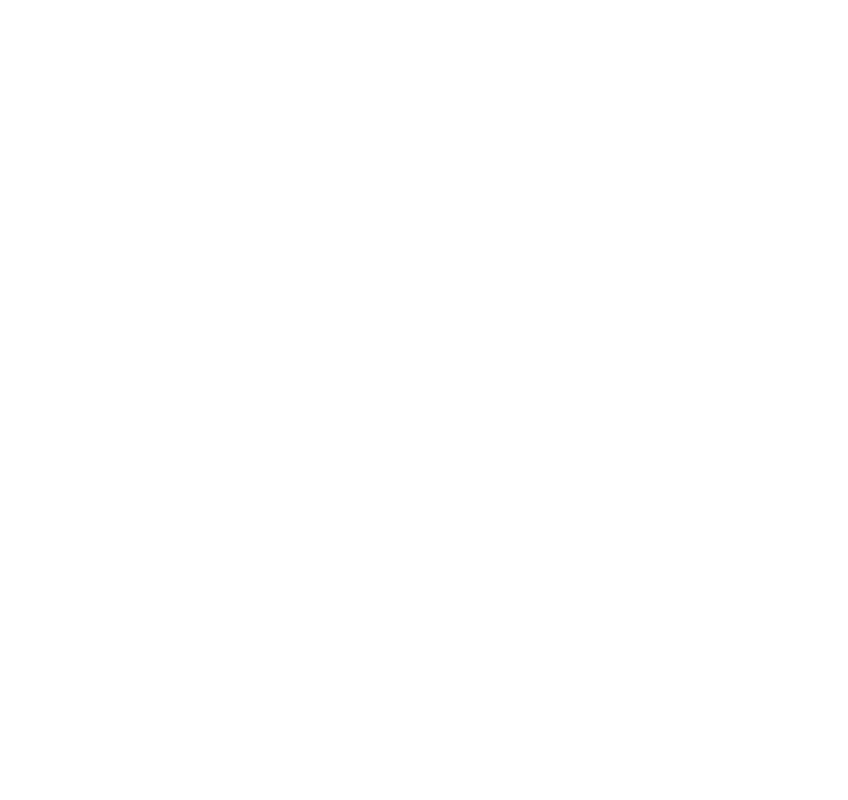
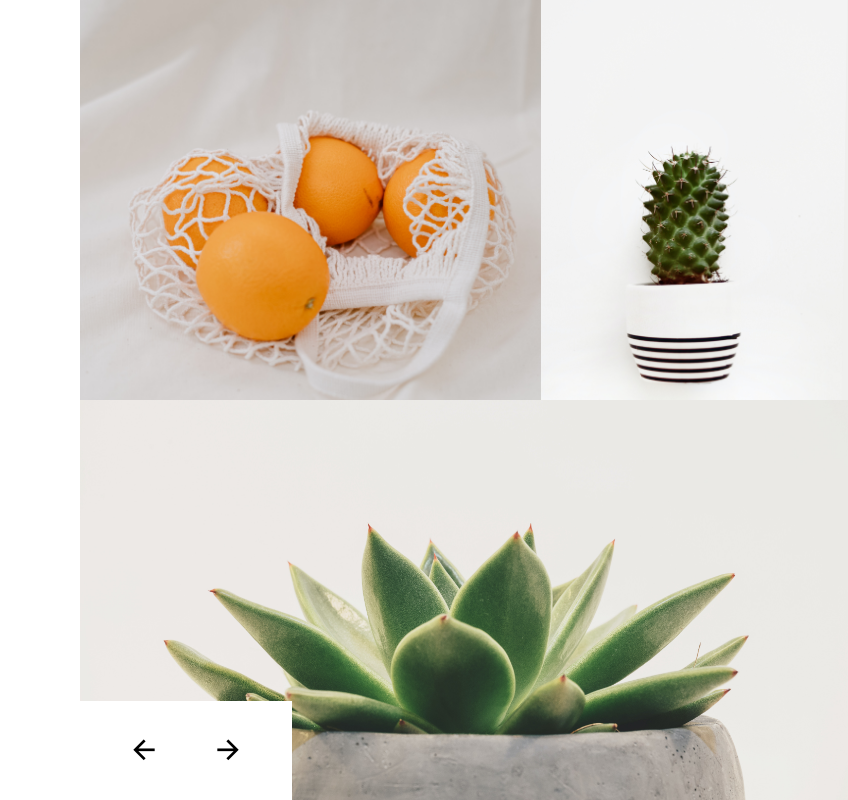
Before and after one commit to Tejas1620/LandingPage-02, a plain HTML site: page index.html in a window 1280 px wide. Shown: the full height of the page, 432-1280 px from the left. Drawn offline with nearby package versions, Linux system fonts and the light colour scheme.

Commit message:
Third Commit

```diff
--- a/index.html
+++ b/index.html
@@ -33,6 +33,20 @@
           <a href="#">Read</a>
         </div>
       </div>
+      <div class="right">
+        <div class="right-top">
+          <div class="right-top-left"></div>
+          <div class="right-top-right"></div>
+        </div>
+        <div class="right-bottom">
+          <div class="rb-left-corner">
+            <div class="bg-fill">
+              <i class="ri-arrow-left-line"></i>
+              <i class="ri-arrow-right-line"></i>
+            </div>
+          </div>
+        </div>
+      </div>
     </div>
 
   </body>
```
